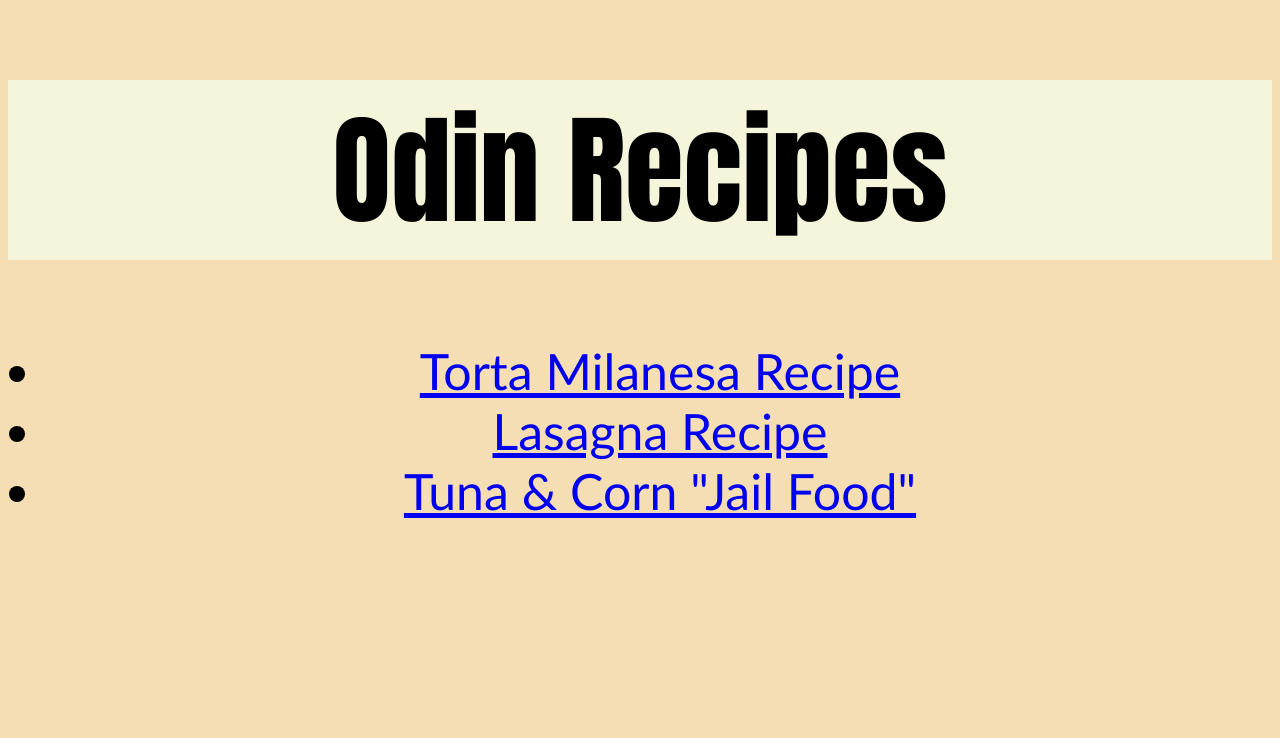
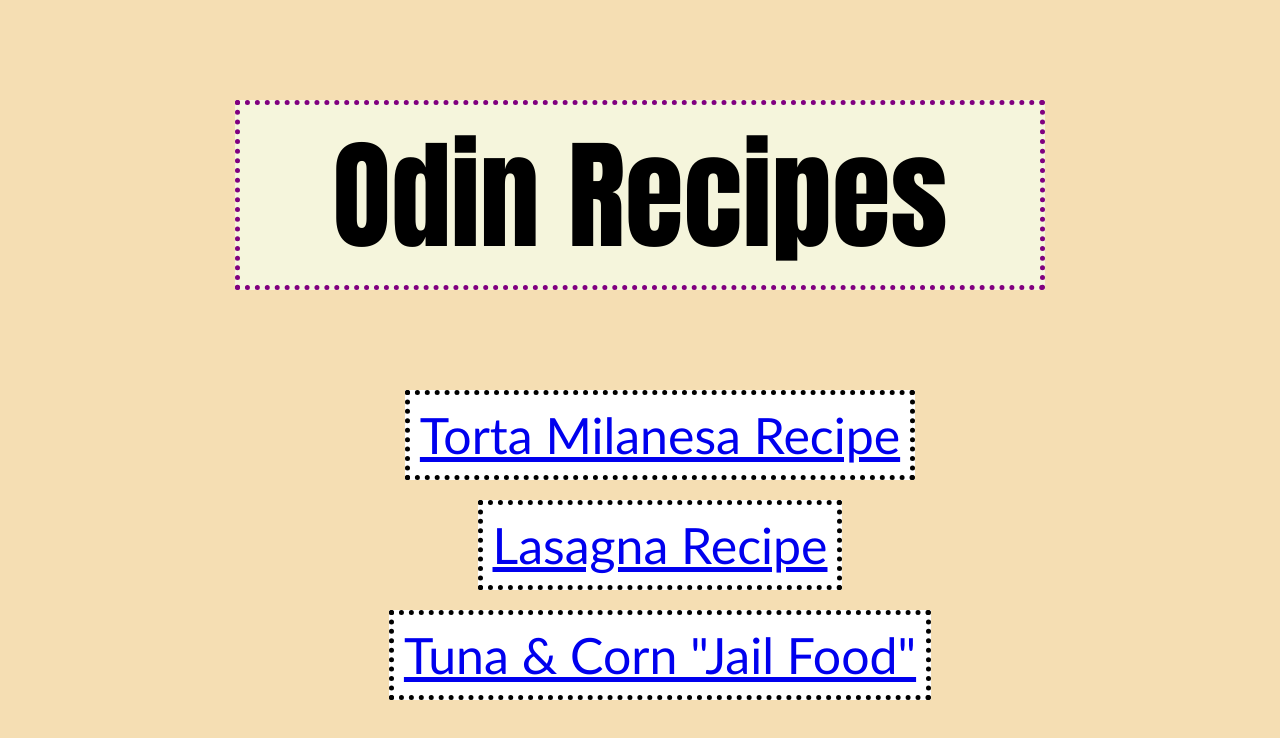
Before and after one commit to KwaziiMedia/odin-recipes, a plain HTML site: page index.html in a window 1280 px wide. Drawn offline with Linux system fonts and the light colour scheme.

Commit message:
center list items and style homepage

```diff
--- a/stylesheets/styles.css
+++ b/stylesheets/styles.css
@@ -5,13 +5,26 @@
     color: black;
     font-family: Impact, Haettenschweiler, 'Arial Narrow Bold', sans-serif;
     font-size: 120px;
-
+    width: 800px;
+    margin: 0  auto;
+    margin-bottom: 100px;
+    margin-top: 100px;
+    border: 5px dotted purple;
 }
 .recipe {
     font-family: 'Gill Sans', 'Gill Sans MT', Calibri, 'Trebuchet MS', sans-serif;
     font-size: 50px;
     color: black;
     text-align: center;
+    list-style: none;
+    display: block;
+    border: 5px dotted black;
+    background-color: white;
+    padding: 10px;
+    width: fit-content;
+    margin-bottom: 20px;
+    margin-right: auto;
+    margin-left: auto;
 }
 body{
     background-color: wheat;
```
